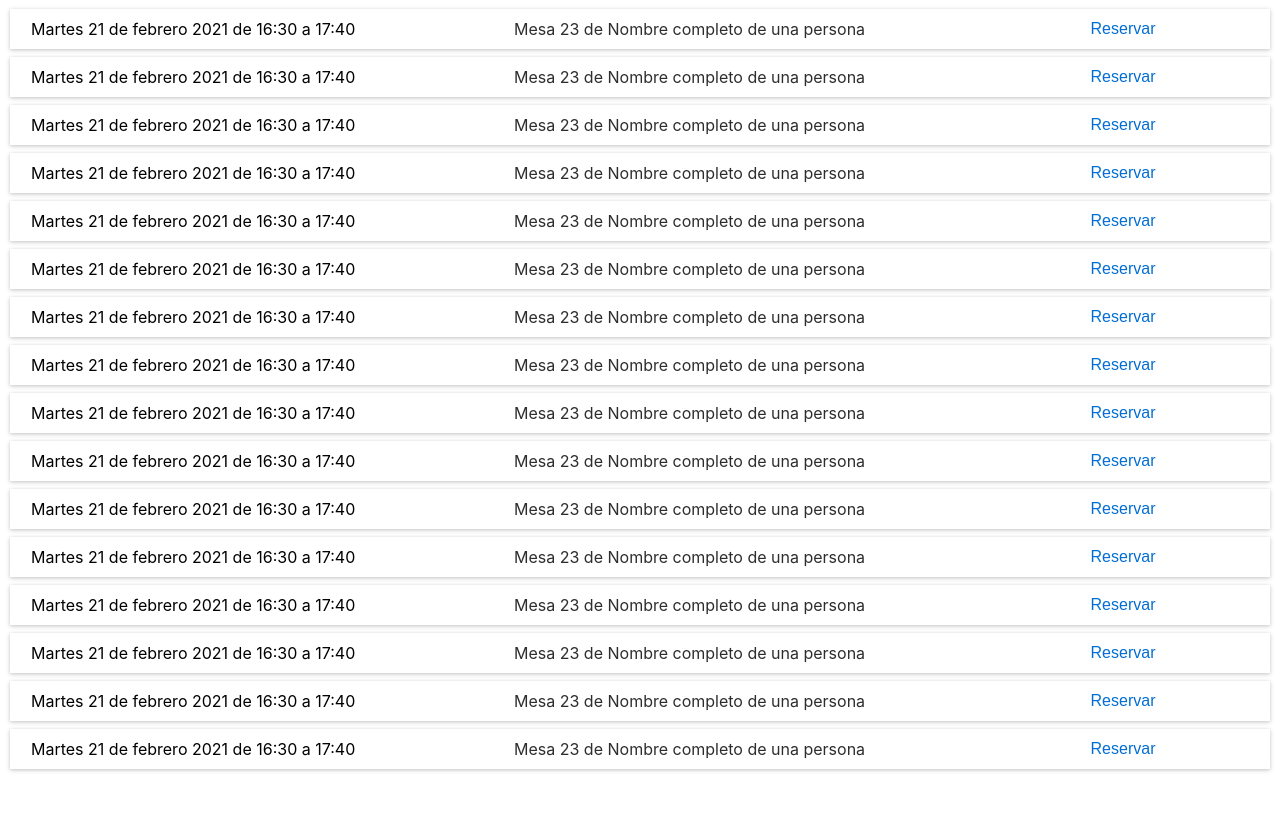
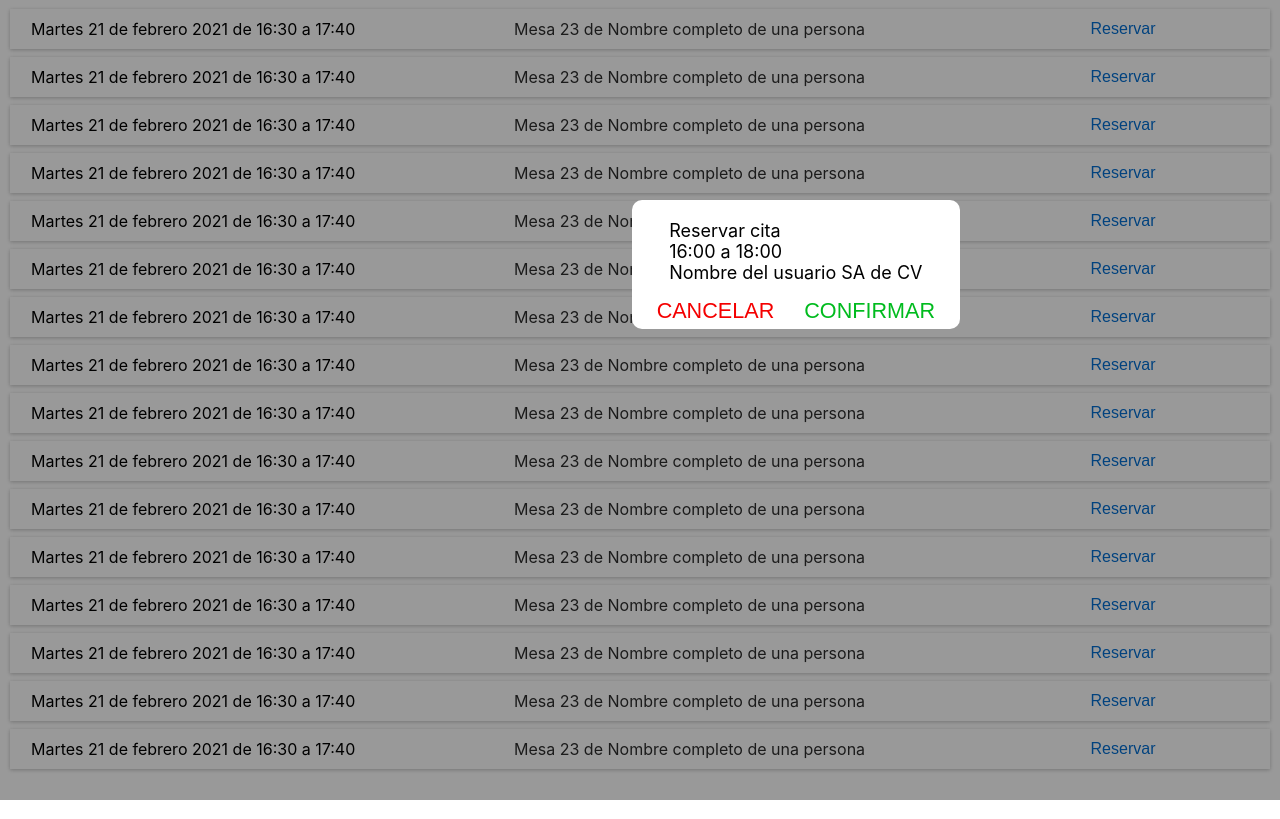
Before and after one commit to moctezumadaniel/tuservicio, a Next.js app: page /Customer_profile_template/BookingTab in a window 1280 px wide. Built offline with nearby package versions, Linux system fonts and the light colour scheme.

Commit message:
modal to confirm or cancel reservation initial without logic

```diff
--- /dev/null
+++ b/pages/Customer_profile_template/BookingModal.js
@@ -0,0 +1,22 @@
+import styles from '../../styles/CustomerProfileTemplate.module.css'
+function BookingModal(){
+    const modalDescription = "Reservar cita"
+    const scheduleSelected = "16:00 a 18:00"
+    const clientSelected = "Nombre del usuario SA de CV"
+    const confirmDescription = "CONFIRMAR"
+    const cancelDescription = "CANCELAR"
+    return(
+        <div className={styles.BookingModalMain}>
+            <div className ={styles.BookingModal}>
+                {modalDescription}<br/>
+                {scheduleSelected}<br/>
+                {clientSelected}
+                <div className={styles.BookingModalButtons}>
+                    <button className={styles.BookingModalCancel}>{cancelDescription}</button>
+                    <button className={styles.BookingModalConfirm}>{confirmDescription}</button>
+                </div>
+            </div>
+        </div>
+    )
+}
+export default BookingModal
--- a/pages/Customer_profile_template/BookingTab.js
+++ b/pages/Customer_profile_template/BookingTab.js
@@ -1,7 +1,7 @@
 import styles from '../../styles/CustomerProfileTemplate.module.css'
 
 import BookingItem from './BookingItem'
-
+import BookingModal from './BookingModal'
 function BookingTab (){
     return(
         <div className={styles.BookingMainContainer}>
@@ -21,6 +21,7 @@ function BookingTab (){
             <BookingItem/>
             <BookingItem/>
             <BookingItem/>
+            <BookingModal/>
         </div>
     )
 }
--- a/styles/CustomerProfileTemplate.module.css
+++ b/styles/CustomerProfileTemplate.module.css
@@ -234,3 +234,60 @@
     width: 200px;
     padding:5px;
 }
+
+/*BOOKING MODAL*/
+.BookingModalMain{
+    display: flex;
+    justify-content: space-around;
+    width: 100%;
+    height: 100%;
+    background: rgba(0, 0, 0, 0.4);
+    top:0;
+    left: 0;
+    position: fixed;
+}
+
+.BookingModal{
+    background-color: white;
+    display: flex;
+    flex-direction: column;
+    max-width: 400px;
+    position: fixed;
+    top: 25vh;
+    right: 25vw;
+    border-radius: 10px;
+    justify-content: center;
+    align-items: center;
+    padding: 20px;
+    padding-bottom: 0;
+    vertical-align: middle;
+    font-size: large;
+}
+
+.BookingModalButtons{
+    margin-top: 10px;
+    display: flex;
+    flex-direction: row;
+    justify-content: space-around;
+}
+
+.BookingModalCancel{
+    width: 50%;
+    padding:5px;
+    font-size: larger;
+    background-color: white;
+    color: #F40000;
+    border: none;
+    outline: none;
+    margin-right: 20px;
+}
+
+.BookingModalConfirm{
+    width: 50%;
+    padding:5px;
+    font-size: larger;
+    background-color: white;
+    color: #00BB1E;
+    border: none;
+    outline: none;
+}
```
